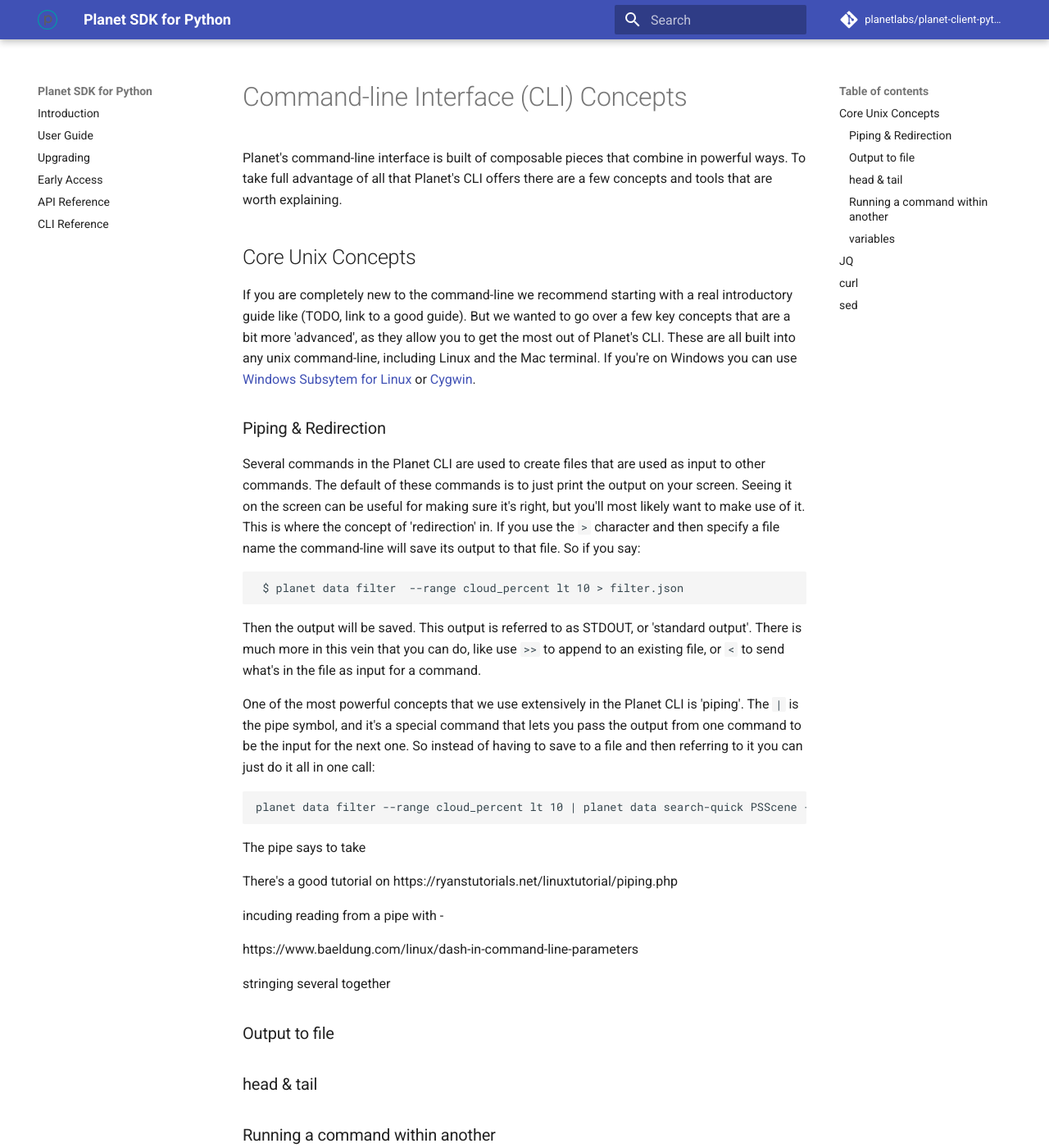
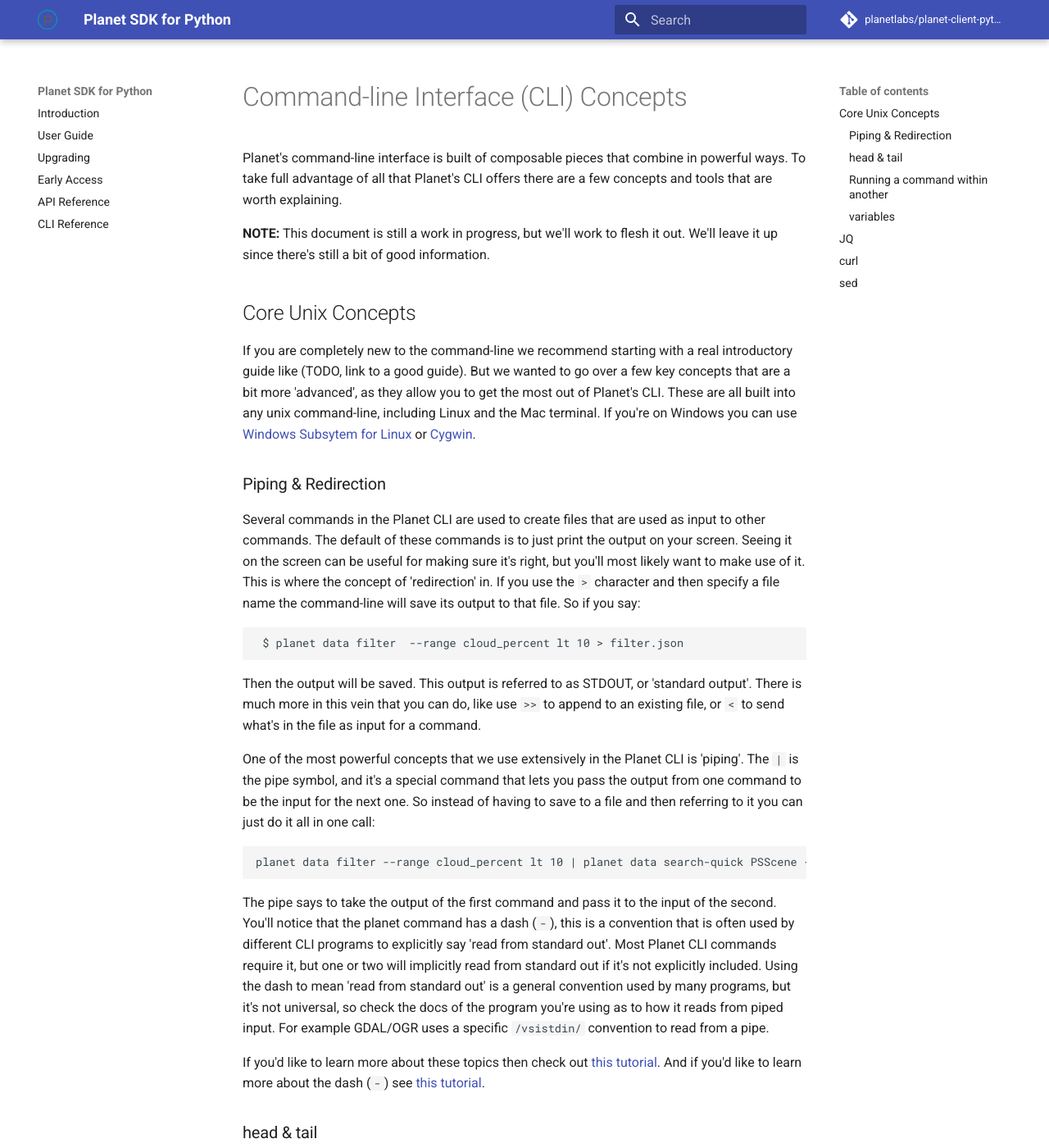
Before and after one commit to planetlabs/planet-client-python, an MkDocs documentation site: the page built from docs/cli-concepts.md, in a window 1280 px wide and 1400 px high. Shown: the whole window at 82% size. Built offline with MkDocs 1.6.1 and Material for MkDocs 9.7.7, drawn with Linux system fonts in a browser that asks for light colours; comment, search, counter and statistics services are not loaded.

Commit message:
added warning messages, more info

````diff
--- a/docs/cli-concepts.md
+++ b/docs/cli-concepts.md
@@ -3,6 +3,9 @@
 Planet's command-line interface is built of composable pieces that combine in powerful ways.
 To take full advantage of all that Planet's CLI offers there are a few concepts and tools
 that are worth explaining.
+
+**NOTE:** This document is still a work in progress, but we'll work to flesh it out. We'll
+leave it up since there's still a bit of good information.
 
 ## Core Unix Concepts
 
@@ -39,23 +42,25 @@ then referring to it you can just do it all in one call:
 planet data filter --range cloud_percent lt 10 | planet data search-quick PSScene -
 ```
 
-The pipe says to take
+The pipe says to take the output of the first command and pass it to the input of
+the second. You'll notice that the planet command has a dash (`-`), this is a convention
+that is often used by different CLI programs to explicitly say 'read from
+standard out'. Most Planet CLI commands require it, but one or two will implicitly
+read from standard out if it's not explicitly included. Using the dash to mean
+'read from standard out' is a general convention used by many programs, but it's
+not universal, so check the docs of the program you're using as to how it reads
+from piped input. For example GDAL/OGR uses a specific `/vsistdin/` convention to
+read from a pipe.
 
-There's a good tutorial on https://ryanstutorials.net/linuxtutorial/piping.php
+If you'd like to learn more about these topics then check out
+[this tutorial](https://ryanstutorials.net/linuxtutorial/piping.php). And if you'd
+like to learn more about the dash (`-`) see
+[this tutorial](https://www.baeldung.com/linux/dash-in-command-line-parameters).
 
 
+### head & tail
 
-incuding reading from a pipe with -
-
-https://www.baeldung.com/linux/dash-in-command-line-parameters
-
-stringing several together
-
-### Output to file
-
->
-
-### head & tail
+Also less/more?
 
 ### Running a command within another
 
````
Also changed, not shown: docs/cli-plus-tutorial.md (+6 -0 lines).
